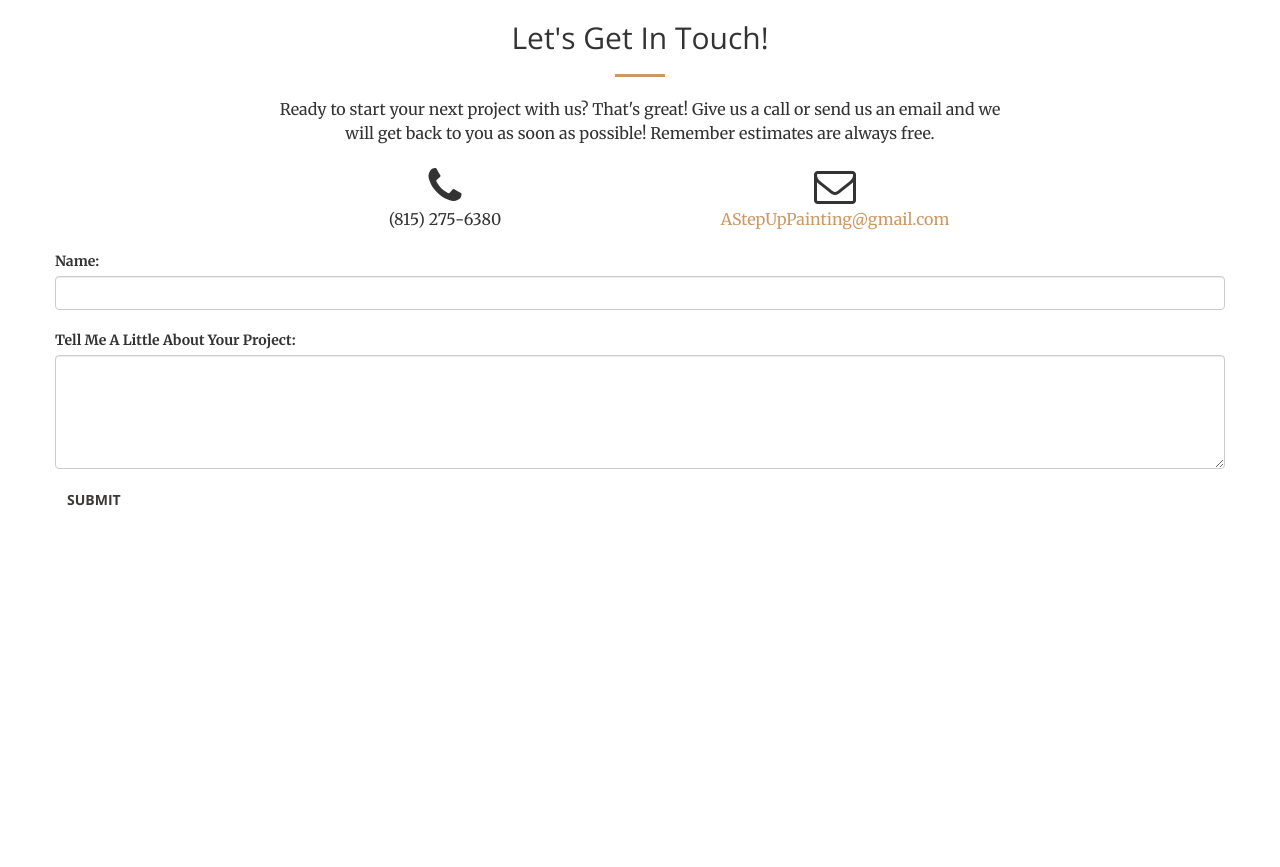
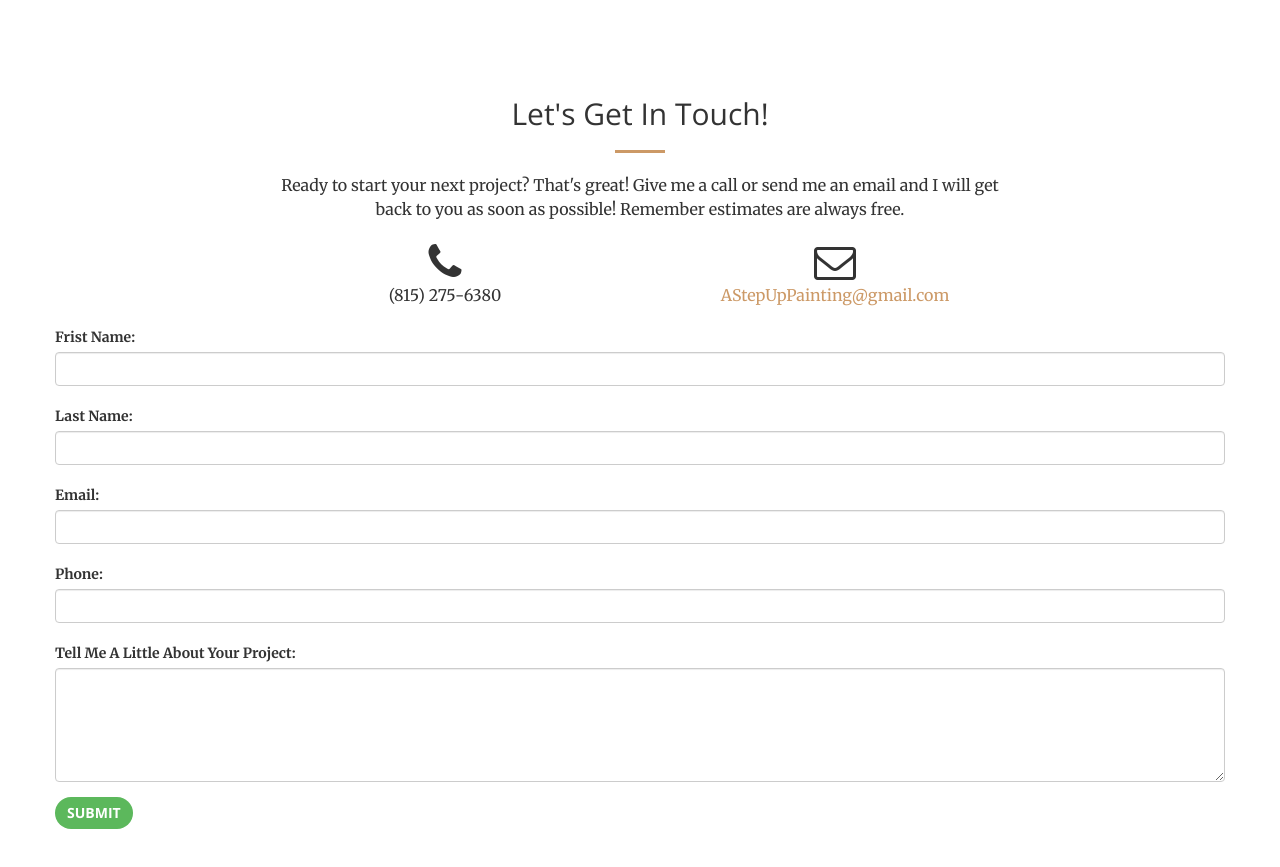
Before and after one commit to DerrickF/AStepUpPainting, a website: page index.html in a window 1280 px wide. Shown: the part 2653-3520 px from the top of the page. Before the commit the page ends 3269 px from the top, so only its background shows below. Drawn offline with nearby package versions, Linux system fonts and the light colour scheme.

Commit message:
added some new form controls

```diff
--- a/index.html
+++ b/index.html
@@ -143,7 +143,7 @@
                     <div class="service-box">
                         <i class="fa fa-4x fa-tint wow bounceIn text-primary" data-wow-delay=".3s"></i>
                         <h3>Pressure Washing </h3>
-                        <p class="text-muted">I pressure wash nearly every exterior before I paint it, but I also offer pressure washing services as a stand alone service.</p>
+                        <p class="text-muted">I pressure wash nearly every exterior before I paint it, but I also offer pressure washing as a stand alone service.</p>
                     </div>
                 </div>
                 <div class="col-lg-3 col-md-6 text-center">
@@ -159,6 +159,14 @@
 
 <!--images are 3264x2448-->
     <section class="no-padding" id="portfolio">
+        <div class="container">
+            <div class="row">
+                <div class="col-lg-12 text-center">
+                    <h2 class="section-heading">Recent Work</h2>
+                    <hr class="primary">
+                </div>
+            </div>
+        </div>
         <div class="container-fluid">
             <div class="row no-gutter">
                 <div class="col-lg-4 col-sm-6">
@@ -260,8 +268,8 @@
                 <div class="col-lg-8 col-lg-offset-2 text-center">
                     <h2 class="section-heading">Let's Get In Touch!</h2>
                     <hr class="primary">
-                    <p>Ready to start your next project with us? That's great!
-                        Give us a call or send us an email and we will get back to you as soon as possible!
+                    <p>Ready to start your next project? That's great!
+                        Give me a call or send me an email and I will get back to you as soon as possible!
                         Remember estimates are always free.</p>
                 </div>
                 <div class="col-lg-4 col-lg-offset-2 text-center">
@@ -276,13 +284,23 @@
              <div class="row">
                 <form role="form" action="https://formspree.io/astepuppainting@gmail.com" method="POST">
                     <div class="form-group">
-                        <label for="name">Name:</label>
-                        <input type="text" class="form-control" id="name" name="name">
+                        <label for="firstName">Frist Name:</label>
+                        <input type="text" class="form-control" id="firstName" name="firstName">
                         <br />
-                        <label for="comment">Tell Me A Little About Your Project:</label>
-                        <textarea class="form-control" rows="5" id="comment" name="projectDescription"></textarea>
+                        <label for="lastName">Last Name:</label>
+                        <input type="text" class="form-control" id="lastName" name="lastName">
+                        <br />
+                        <label for="email">Email:</label>
+                        <input type="email" class="form-control" id="email" name="email">
+                        <br />
+                        <label for="phone">Phone:</label>
+                        <input type="tel" class="form-control" id="phone" name="phone">
+                        <br />
+                        <label for="projectDescription">Tell Me A Little About Your Project:</label>
+                        <textarea class="form-control" rows="5" id="projectDescription" name="projectDescription"></textarea>
+                        <input type="hidden" name="_next" value="http://www.astepuppainting.com/" />
                     </div>
-                    <button type="submit" class="btn btn-default">Submit</button>
+                    <button type="submit" class="btn btn-success">Submit</button>
                 </form>
              </div>
         </div>
```
